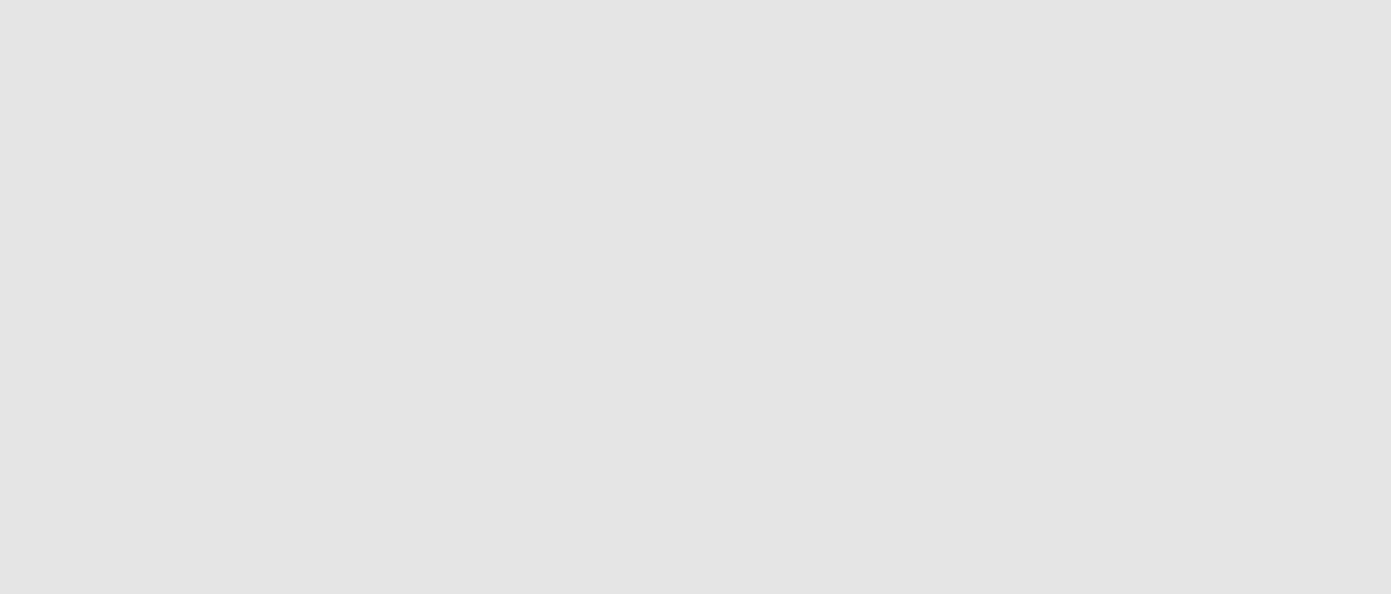
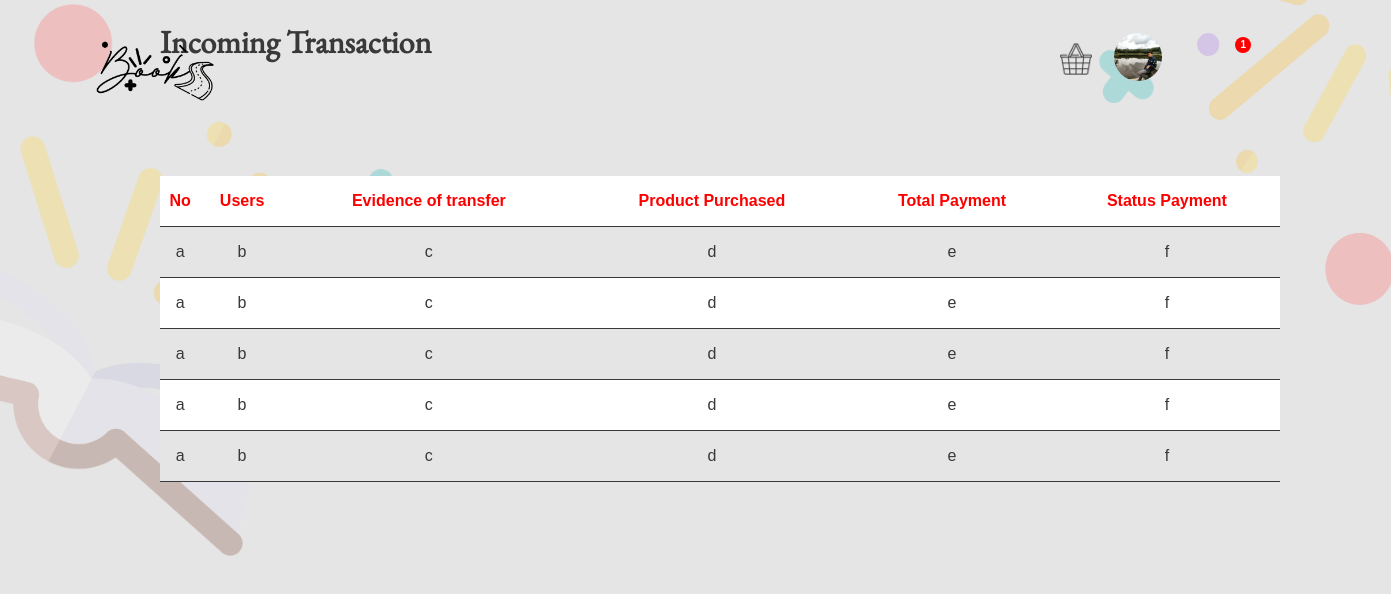
Before and after one commit to rizkyalvie/waysbook, a React (Create React App) app in the folder client/: page /list-transaction in a window 1280 px wide. Before the commit this address had no page. Shown: the top 594 px of the page, 1391 px wide, since content can reach past the window. Built offline with nearby package versions, Linux system fonts and the light colour scheme; a web font is replaced by a local one.

Commit message:
List Transaction

```diff
--- a/client/src/App.js
+++ b/client/src/App.js
@@ -7,6 +7,7 @@ import Cart from "./pages/cart";
 import Profile from "./pages/profile";
 import Complain from "./pages/complain"
 import AddBook from "./pages/addBook"
+import Transaction from "./pages/transaction"
 
 function App() {
   return (
@@ -17,6 +18,7 @@ function App() {
       <Route path="/profile" element={<Profile />}></Route>
       <Route path="/complain" element={<Complain/>}></Route>
       <Route path="/add-book" element={<AddBook/>}></Route>
+      <Route path="/list-transaction" element={<Transaction/>}></Route>
     </Routes>
   );
 }
--- a/client/src/css/book.module.css
+++ b/client/src/css/book.module.css
@@ -7,6 +7,8 @@
     left: 15rem;
     position: absolute;
     top: 13rem;
+    height: 30rem;
+    overflow: hidden;
 }
 
 .addForm input{
@@ -21,6 +23,8 @@
     border-radius: 0.5rem;
     border: 1px solid grey;
     background-color: #d4d4d4;
+    resize: none;
+    height: 10rem;
 }
 
 .abTitle{
@@ -40,6 +44,11 @@
     align-items: center;
     background-color: #d4d4d4;
     border: 1px solid grey;
+    height: 4rem;
+}
+
+.cover:hover{
+    cursor: pointer;
 }
 
 .cover img{
@@ -53,7 +62,7 @@
 
 .bookBtn{
     width: 7rem;
-    padding:  0.2rem 0.5rem;
+    padding:  0.3rem 0.5rem;
     background-color: rgb(27, 27, 27);
     color: white;
     display: flex;
@@ -71,3 +80,20 @@
 .bookBtn img{
     width: 1rem;
 }
+
+.lt{
+    background-color: #6e6c6c;
+    padding: 0.5rem 0.5rem;
+    color: white;
+    position: absolute;
+    top: 9rem;
+    left: 67.75rem;
+    border-radius: 0.3rem;
+    font-weight: bold;
+    font-size: 0.8rem;
+}
+
+.lt:hover{
+    cursor: pointer;
+    background-color: #838282;
+}
--- a/client/src/css/complain.module.css
+++ b/client/src/css/complain.module.css
@@ -128,3 +128,78 @@
 .message::-webkit-scrollbar{
     display: none;
 }
+
+.chatCustomer{
+    width: 70rem;
+    height: 40rem;
+    background-color: #DFDFDF;
+    border-radius: 0.5rem;
+    position: absolute;
+    overflow: hidden;
+}
+
+.contactProfileCustomer{
+    display: flex;
+    align-items: center;
+    padding-left: 1rem;
+    width: 100%;
+    background-color: #C4C4C4;
+    gap: 1rem;
+}
+
+.contactProfileCustomer p{
+    font-size: 1rem;
+}
+
+.contactProfileCustomer img{
+    width: 2.5rem;
+    height: 2.5rem;
+    border-radius: 1.5rem;
+}
+
+.inputMessageCustomer{
+    position: relative;
+    top: -7rem;
+    background-color: #DFDFDF;
+    width: 70rem;
+    padding: 1rem;
+    display: flex;
+    gap: 1rem
+}
+
+.inputMessageCustomer input{
+    background-color: #c4c4c4;
+    border: none;
+    width: 62.5rem;
+    padding: 0.8rem;
+    border-radius: 0.6rem;
+}
+
+.messageCustomer{
+    width: 100%;
+    height: 31.8rem;
+    background-color: #DFDFDF;
+    position: relative;
+    top: 0rem;
+    overflow-y: scroll;
+    scrollbar-width: none;
+    padding: 1rem;
+    display: flex;
+    flex-direction: column;
+    gap: 1rem;
+}
+
+.messageCustomer::-webkit-scrollbar{
+    display: none;
+}
+
+.chatContainerCustomer{
+    width: 80%;
+    display: flex;
+    gap: 1rem;
+    height: 35rem;
+    overflow: hidden;
+    position: absolute;
+    left: 8.5rem;
+    top: 10rem;
+}
--- /dev/null
+++ b/client/src/css/transaction.module.css
@@ -0,0 +1,37 @@
+.transactionTable table{
+    border-collapse: collapse;
+    width: 70rem;
+    font-size: 1rem;
+    position: absolute;
+    left: 10rem;
+    top: 11rem
+}
+
+.transactionTable table th{
+    border-bottom: 1px solid #393939;
+    padding: 1rem 0rem;
+    color: red;
+}
+
+.transactionTable table td{
+    border-bottom: 1px solid #393939;
+    text-align: center;
+    padding: 1rem 0rem;
+}
+
+.transactionTable table tr:nth-of-type(odd){
+    background-color: white;
+}
+
+.transactionTable table tr:nth-of-type(even){
+    background-color: #e5e5e5;
+}
+
+.transactionTable table tr:last-of-type{
+    border-bottom: #e5e5e5;
+}
+
+.incoT{
+    position: absolute;
+    left: 10rem;
+}
--- a/client/src/pages/addBook.js
+++ b/client/src/pages/addBook.js
@@ -3,6 +3,7 @@ import Navbar from "../components/navbar/navAuth";
 import Bg from "../components/background/bg";
 import attach from "../assets/icons/attachment.png";
 import book from "../assets/icons/book.png";
+import { Link } from "react-router-dom";
 
 export default function Add() {
   return (
@@ -10,6 +11,9 @@ export default function Add() {
       <Bg />
       <Navbar />
       <h1 className={styles.abTitle}>Add Book</h1>
+      <Link to="/list-transaction" className={styles.lt}>
+        List Transaction
+      </Link>
       <form>
         <input type="text" placeholder="Title" />
         <input type="text" placeholder="Publication Date" />
--- a/client/src/pages/complain.js
+++ b/client/src/pages/complain.js
@@ -5,13 +5,17 @@ import styles from "../css/complain.module.css";
 import profile from "../assets/temp/profile.jpg";
 import Contact from "../components/complain/contact";
 import Chat from "../components/complain/chat";
+// import {useState} from 'react'
 
 export default function Complain() {
+  const isAdmin = false;
+
   return (
     <div>
       <Bg />
 
       <h1 className={styles.cTitle}>Customer Complain</h1>
+      {isAdmin ? (
         <div className={styles.chatContainer}>
           <div className={styles.chatList}>
             <Contact />
@@ -57,6 +61,43 @@ export default function Complain() {
             </div>
           </div>
         </div>
+      ) : (
+        <div className={styles.chatContainerCustomer}>
+          <div className={styles.chatCustomer}>
+            <div className={styles.contactProfileCustomer}>
+              <img src={profile} alt="" />
+              <p>Admin Gantenk</p>
+            </div>
+            <div className={styles.messageCustomer}>
+              <Chat />
+              <Chat />
+              <Chat />
+              <Chat />
+              <Chat />
+              <Chat />
+              <Chat />
+              <Chat />
+              <Chat />
+              <Chat />
+              <Chat />
+              <Chat />
+              <Chat />
+              <Chat />
+              <Chat />
+              <Chat />
+              <Chat />
+              <Chat />
+              <Chat />
+              <Chat />
+              <Chat />
+            </div>
+            <div className={styles.inputMessageCustomer}>
+              <input type="text" placeholder="Write message here" />
+              <button>Send</button>
+            </div>
+          </div>
+        </div>
+      )}
       <Navbar />
     </div>
   );
--- /dev/null
+++ b/client/src/pages/transaction.js
@@ -0,0 +1,65 @@
+import styles from "../css/transaction.module.css";
+import Navbar from "../components/navbar/navAuth";
+import Bg from "../components/background/bg";
+
+export default function Transaction() {
+  return (
+    <div>
+      <Bg />
+      <h1 className={styles.incoT}>Incoming Transaction</h1>
+      <div className={styles.transactionTable}>
+        <table>
+          <tr>
+            <th>No</th>
+            <th>Users</th>
+            <th>Evidence of transfer</th>
+            <th>Product Purchased</th>
+            <th>Total Payment</th>
+            <th>Status Payment</th>
+          </tr>
+          <tr>
+            <td>a</td>
+            <td>b</td>
+            <td>c</td>
+            <td>d</td>
+            <td>e</td>
+            <td>f</td>
+          </tr>
+          <tr>
+            <td>a</td>
+            <td>b</td>
+            <td>c</td>
+            <td>d</td>
+            <td>e</td>
+            <td>f</td>
+          </tr>
+          <tr>
+            <td>a</td>
+            <td>b</td>
+            <td>c</td>
+            <td>d</td>
+            <td>e</td>
+            <td>f</td>
+          </tr>
+          <tr>
+            <td>a</td>
+            <td>b</td>
+            <td>c</td>
+            <td>d</td>
+            <td>e</td>
+            <td>f</td>
+          </tr>
+          <tr>
+            <td>a</td>
+            <td>b</td>
+            <td>c</td>
+            <td>d</td>
+            <td>e</td>
+            <td>f</td>
+          </tr>
+        </table>
+        <Navbar />
+      </div>
+    </div>
+  );
+}
```
Lines whose indentation alone changed are shown as unchanged.
